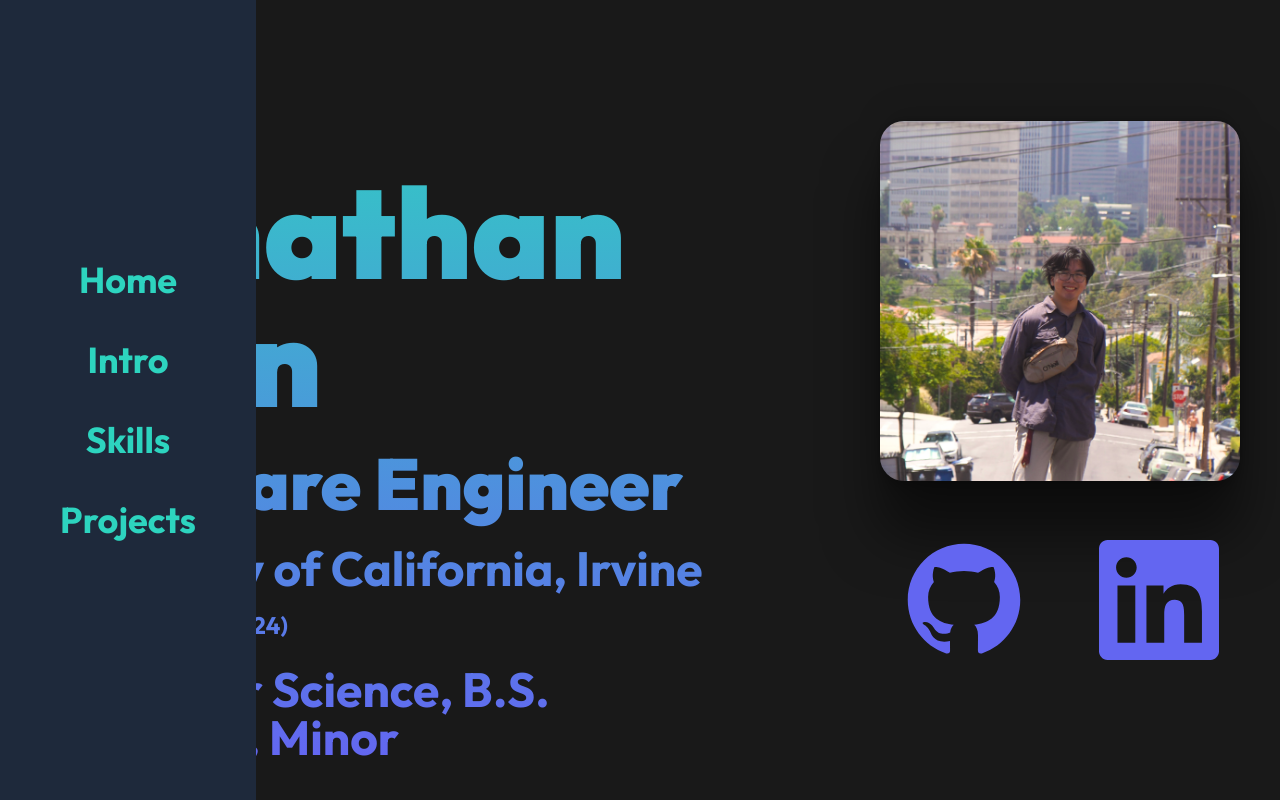
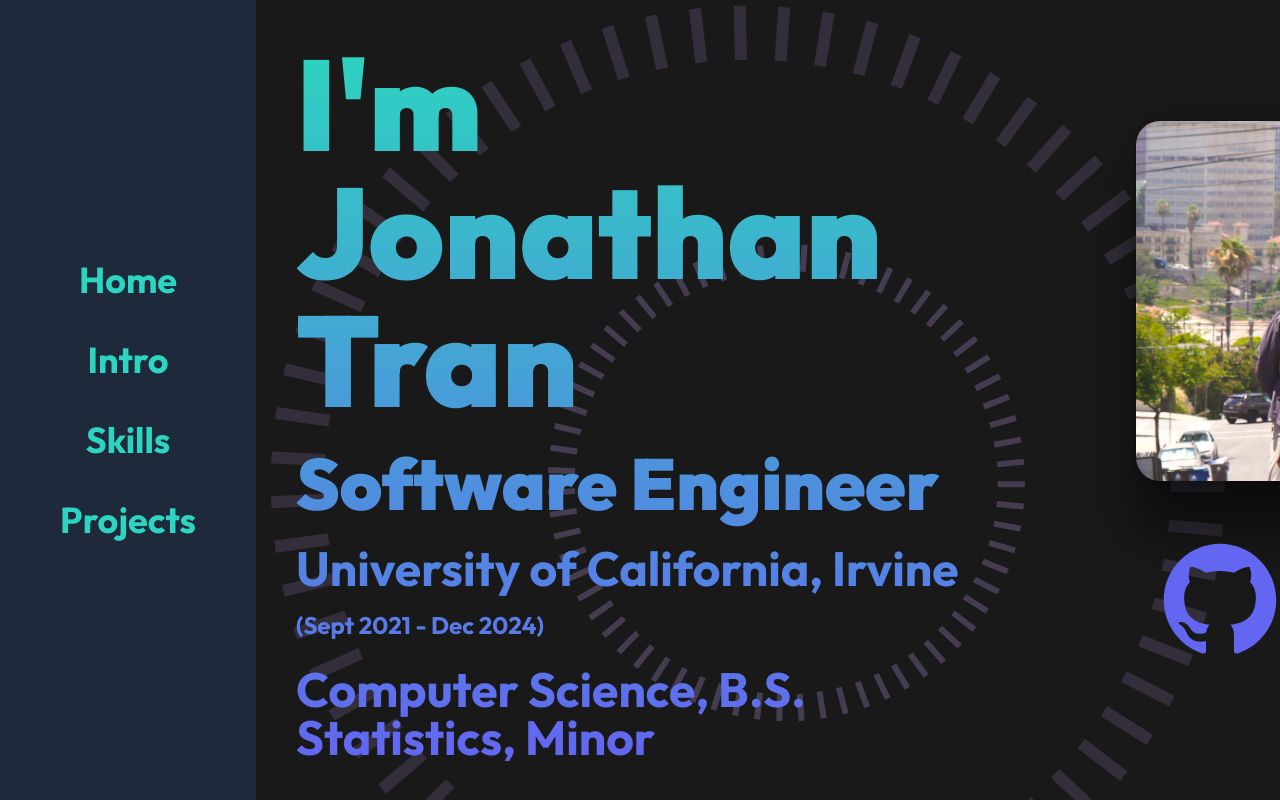
Before and after one commit to tranjm4/portfolio, a React (Vite) app: page / in a window 1280 px wide. Shown: the top 800 px of the page. Built offline with nearby package versions, Linux system fonts and the light colour scheme.

Commit message:
Added Nav bar, refactored existing components to fit

```diff
--- a/src/App.tsx
+++ b/src/App.tsx
@@ -7,32 +7,110 @@ import Intro from './components/Intro/Intro';
 import Skills from './components/Skills/Skills';
 import { useEffect, useRef } from 'react';
 import circle from "./assets/circle.svg";
-import { motion, useAnimation, useInView } from 'framer-motion';
+import { AnimationControls, motion, useAnimation, useInView } from 'framer-motion';
 import Projects from './components/Projects/Projects';
 import Nav from './components/Nav/Nav';
 
+function App() {
+  const titleRef = useRef(null);
+  const introRef = useRef(null);
+  const skillsRef = useRef(null);
+  const projectsRef = useRef(null);
 
-function App() {
+  // const openInView = useInView(openRef, { once: false });
+  const titleInView = useInView(titleRef, { once: false });
+  const introInView = useInView(introRef, { once: false });
+  const skillsInView = useInView(skillsRef, { once: false });
+  const projectsInView = useInView(projectsRef, { once: false });
+
+  const mainControls = useAnimation();
+
+  useEffect(() => {
+    if (titleInView) {
+      mainControls.start("title");
+    }
+    else if (introInView) {
+      mainControls.start("intro");
+    }
+    else if (skillsInView) {
+      mainControls.start("skills");
+    }
+    else if (projectsInView) {
+      mainControls.start("projects");
+    }
+  }, [titleInView, introInView, skillsInView, projectsInView])
+
   return (
-    <div className="flex flex-col">
+    <>
+      <Circles mainControls={mainControls} />
+      <div className="flex flex-col w-screen relative z-20 overflow-hidden
+        lg:flex-row">
         <Nav />
-      <section id="Title">
+        <div className="">
+          <section ref={titleRef} id="Title">
             <Title />
           </section>
 
-      <section id="Intro">
+          <section ref={introRef} id="Intro">
             <Intro />
           </section>
 
-      <section id="Skills">
+          <section ref={skillsRef} id="Skills">
             <Skills />
           </section>
 
-      <section id="Projects">
+          <section ref={projectsRef} id="Projects">
             <Projects />
           </section>
+        </div>
 
       </div>
+    </>
+  )
+}
+
+interface CircleProps {
+  mainControls: AnimationControls;
+}
+
+const Circles = ({ mainControls }: CircleProps) => {
+  const transition = {
+    type: "spring",
+    damping: 40,
+    stiffness: 120,
+    restDelta: 0.001
+  };
+  return (
+    <>
+      <motion.div className="fixed top-1/2 left-1/2"
+        variants={{
+          open: { opacity: 0, translateX: "-10vw", translateY: "20vh" },
+          title: { opacity: 1, translateX: "5vw", translateY: 0, scale: 1 },
+          intro: { opacity: 1, translateX: "-10vw", translateY: "-10vh", scale: 1.2 },
+          skills: { opacity: 1, translateX: "15vw", translateY: 0, scale: 1.5 },
+          projects: { opacity: 1, translateX: 0, translateY: "10vh", scale: 1.2 },
+        }}
+        initial="open"
+        animate={mainControls}
+        transition={transition}
+      >
+        <img src={circle} className="scale-[3] md:scale-[3] opacity-[25%] -z-20" />
+      </motion.div>
+      <motion.div className="fixed top-1/2 left-1/2"
+        variants={{
+          open: { opacity: 0, translateX: "-5vw", translateY: "-5vh" },
+          title: { opacity: 1, translateX: "2vw", translateY: 0, scale: 1 },
+          intro: { opacity: 1, translateX: "8vw", translateY: "4vh", scale: 1.2 },
+          skills: { opacity: 1, translateX: "-5vw", translateY: 0, scale: 0.8 },
+          projects: { opacity: 1, translateX: 0, translateY: "-5vh", scale: 1 }
+        }}
+        initial="open"
+        animate={mainControls}
+        transition={transition}
+      >
+        <img src={circle} className="scale-[5] md:scale-[6] opacity-[15%] -z-20" />
+      </motion.div>
+    </>
   )
 }
 
```
Lines whose indentation alone changed are shown as unchanged.
